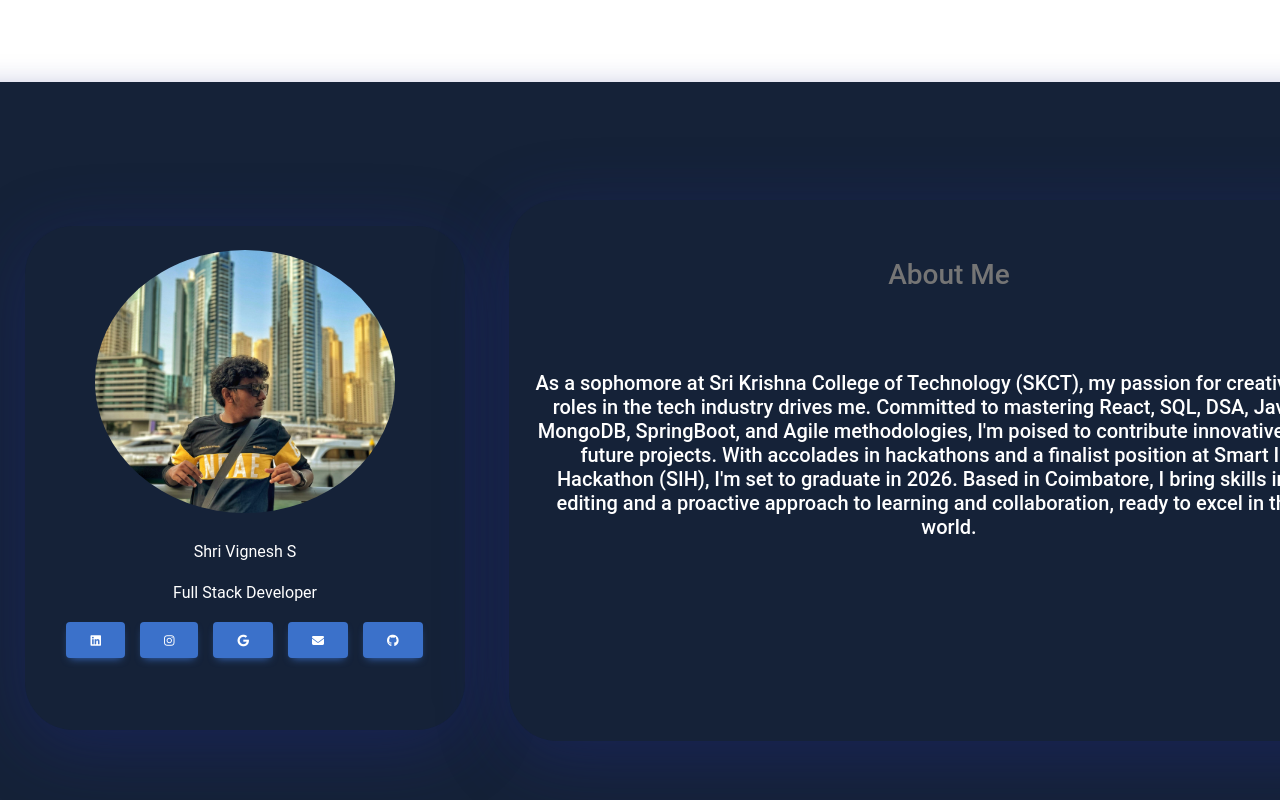
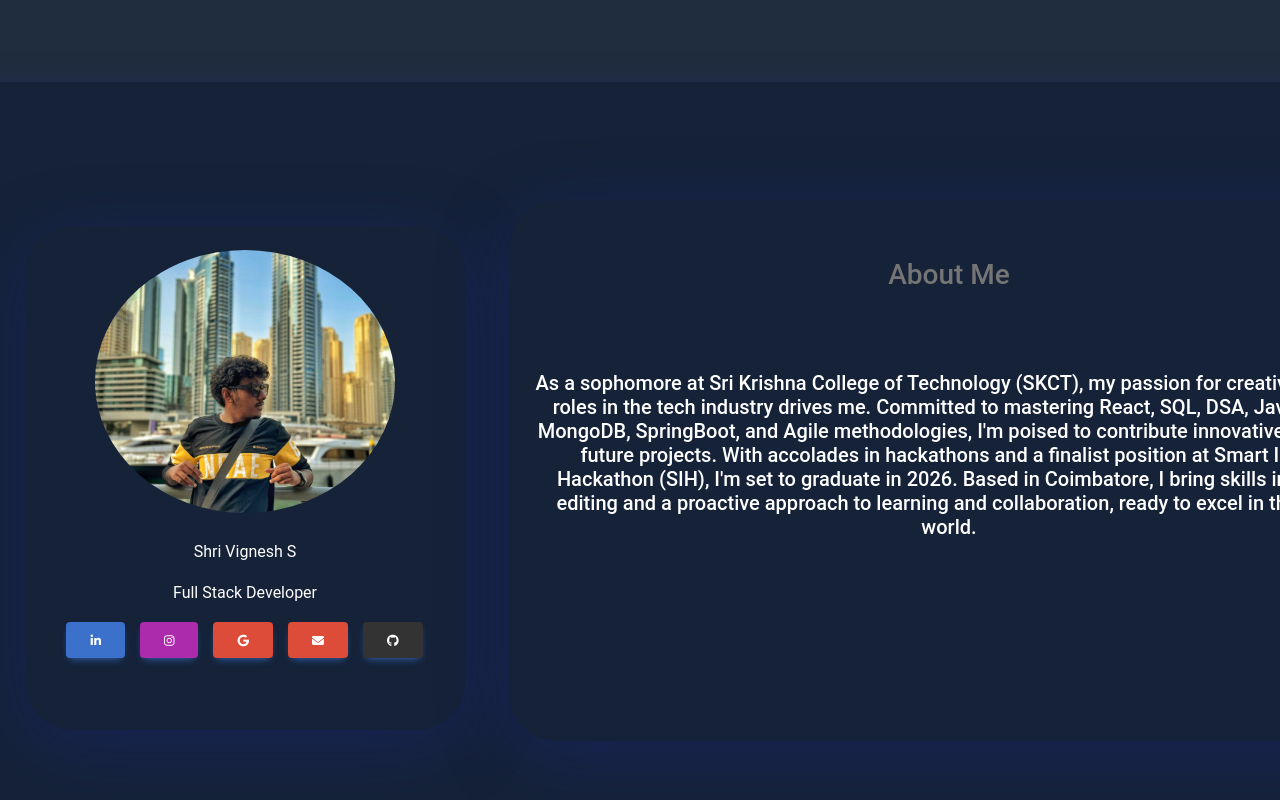
Before and after one commit to shrivignesh37/my_portfolio, a React (Create React App) app: page / in a window 1280 px wide. Shown: the part 702-1502 px from the top of the page. Built offline with nearby package versions, Linux system fonts and the light colour scheme.

Commit message:
theme update1

```diff
--- a/src/components/Navbar.jsx
+++ b/src/components/Navbar.jsx
@@ -8,7 +8,7 @@ const Navbar = () => {
 
     const toggleTheme = () => {
         setIsWhiteTheme(!isWhiteTheme);
-        document.body.style.backgroundColor = isWhiteTheme ? '#202d3e' : '#D3D3D3';
+        document.body.style.backgroundColor = isWhiteTheme ? '#D3D3D3' : '#202d3e';
     };
 
     return (
@@ -46,3 +46,5 @@ const Navbar = () => {
 };
 
 export default Navbar;
+
+document.body.style.backgroundColor = '#202d3e';
--- a/src/components/ProfileCard.jsx
+++ b/src/components/ProfileCard.jsx
@@ -44,11 +44,11 @@ export default function ProfileCard() {
                   <p style={{color:"white"}}>Shri Vignesh S</p>
                   <p style={{color:"white"}}>Full Stack Developer</p>
                   <div className="d-flex justify-content-center mb-5">
-                  <MDBBtn className="btn btn-primary" style={{marginRight:'15px'}}> <MDBIcon fab icon="linkedin" /></MDBBtn>
-                  <MDBBtn className="btn btn-primary" style={{marginRight:'15px'}}> <MDBIcon fab icon="instagram" /></MDBBtn>
-                    <MDBBtn className="btn btn-primary" style={{marginRight:'15px'}}> <MDBIcon fab icon="google" /></MDBBtn>
-                    <MDBBtn className="btn btn-primary" style={{marginRight:'15px'}}> <MDBIcon fas icon="envelope" /></MDBBtn>
-                    <MDBBtn className="btn btn-primary" style={{marginRight:'1px'}}> <MDBIcon fab icon="github" /></MDBBtn>
+                  <MDBBtn className="btn btn-primary" style={{marginRight:'15px'}}> <MDBIcon fab icon='linkedin-in' /></MDBBtn>
+                  <MDBBtn className="btn btn-primary" style={{marginRight:'15px',backgroundColor: '#ac2bac' }}> <MDBIcon fab icon="instagram" /></MDBBtn>
+                    <MDBBtn className="btn btn-primary" style={{marginRight:'15px',backgroundColor: '#dd4b39'}}> <MDBIcon fab icon="google" /></MDBBtn>
+                    <MDBBtn className="btn btn-primary" style={{marginRight:'15px',backgroundColor: '#dd4b39' }}> <MDBIcon fas icon="envelope" /></MDBBtn>
+                    <MDBBtn className="btn btn-primary" style={{marginRight:'1px',backgroundColor: '#333333'}}> <MDBIcon fab icon="github" /></MDBBtn>
                   </div>
                 </MDBCardBody>
               </MDBCard>
```
Lines whose indentation alone changed are shown as unchanged.
